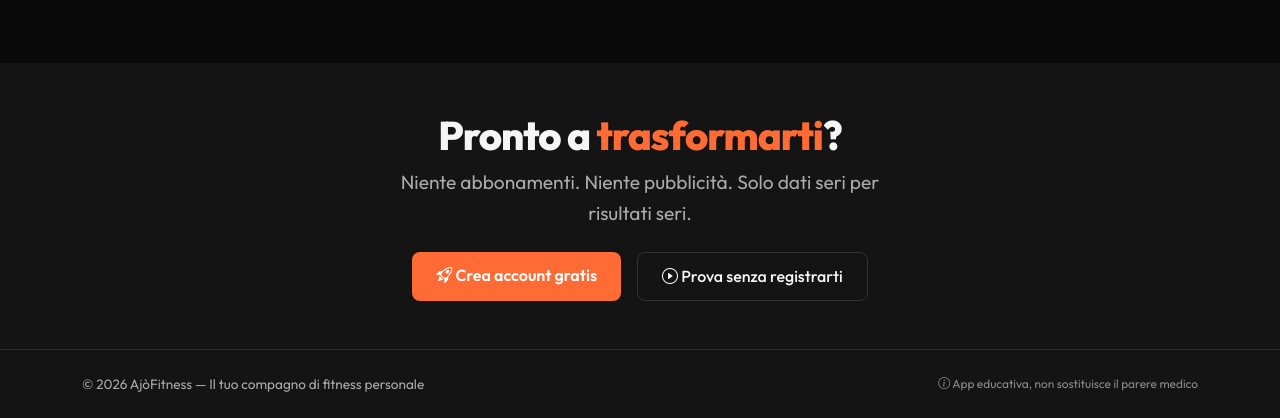
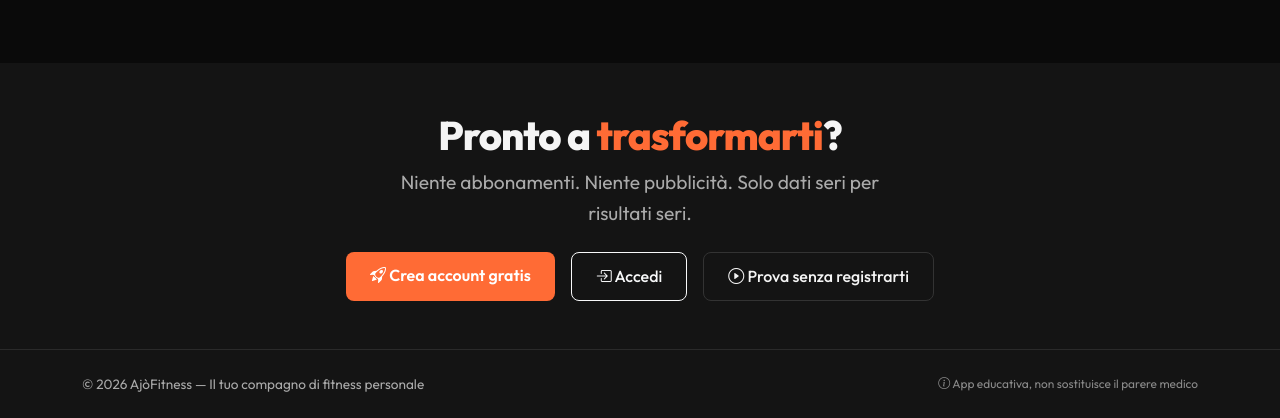
Before and after one commit to ajofitness/ajofitness, a Flask app: page / in a window 1280 px wide. Shown: the part 2045-2463 px from the top of the page. Run offline with Flask 3, Linux system fonts and the light colour scheme; parts of the project's set-up code (start-up, migrations or seed data) failed here and were passed over; some libraries are stand-ins or nearby versions.

Commit message:
Aggiunto pulsante Accedi nella CTA finale landing page

```diff
--- a/templates/landing.html
+++ b/templates/landing.html
@@ -198,6 +198,9 @@
       <a href="{{ url_for('register') }}" class="btn ft-btn-primary btn-lg">
         <i class="bi bi-rocket-takeoff"></i> Crea account gratis
       </a>
+      <a href="{{ url_for('login') }}" class="btn btn-outline-light btn-lg">
+        <i class="bi bi-box-arrow-in-right"></i> Accedi
+      </a>
       <a href="{{ url_for('login_demo') }}" class="btn ft-btn-outline btn-lg">
         <i class="bi bi-play-circle"></i> Prova senza registrarti
       </a>
```
